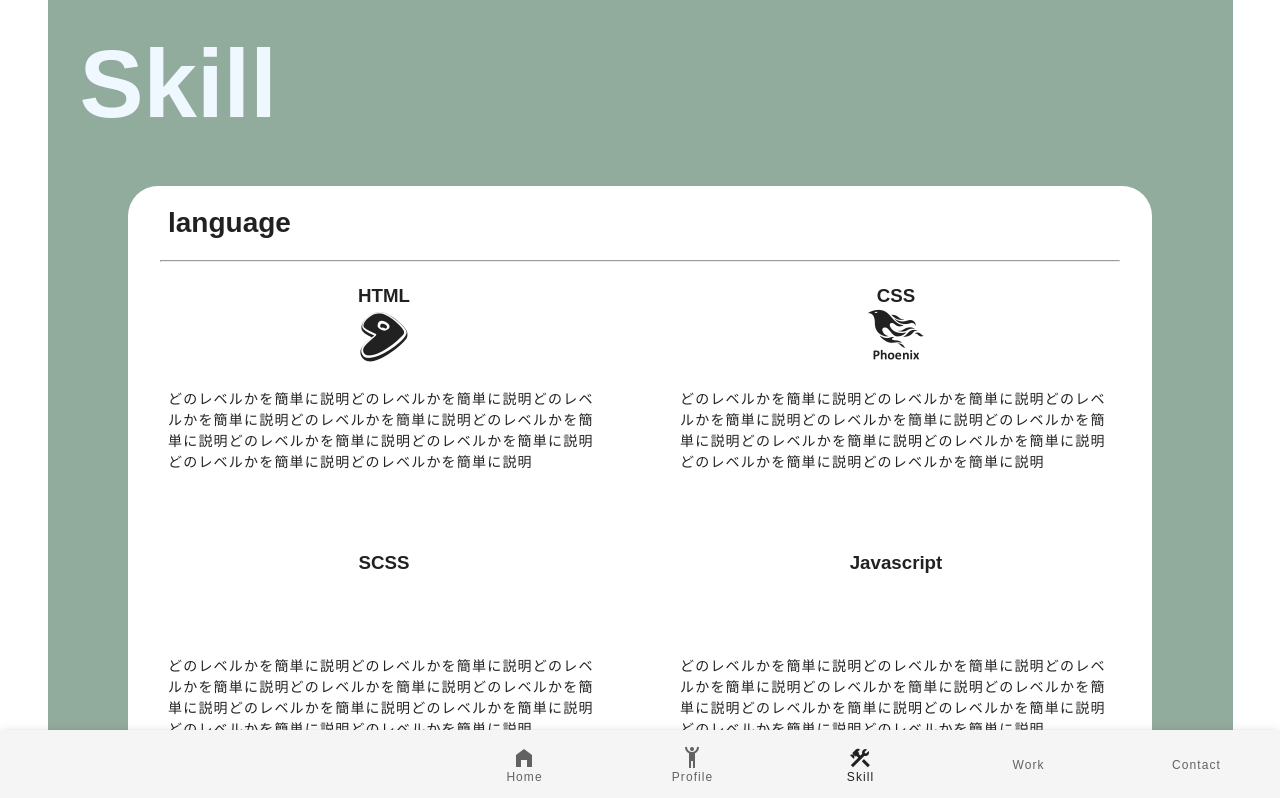
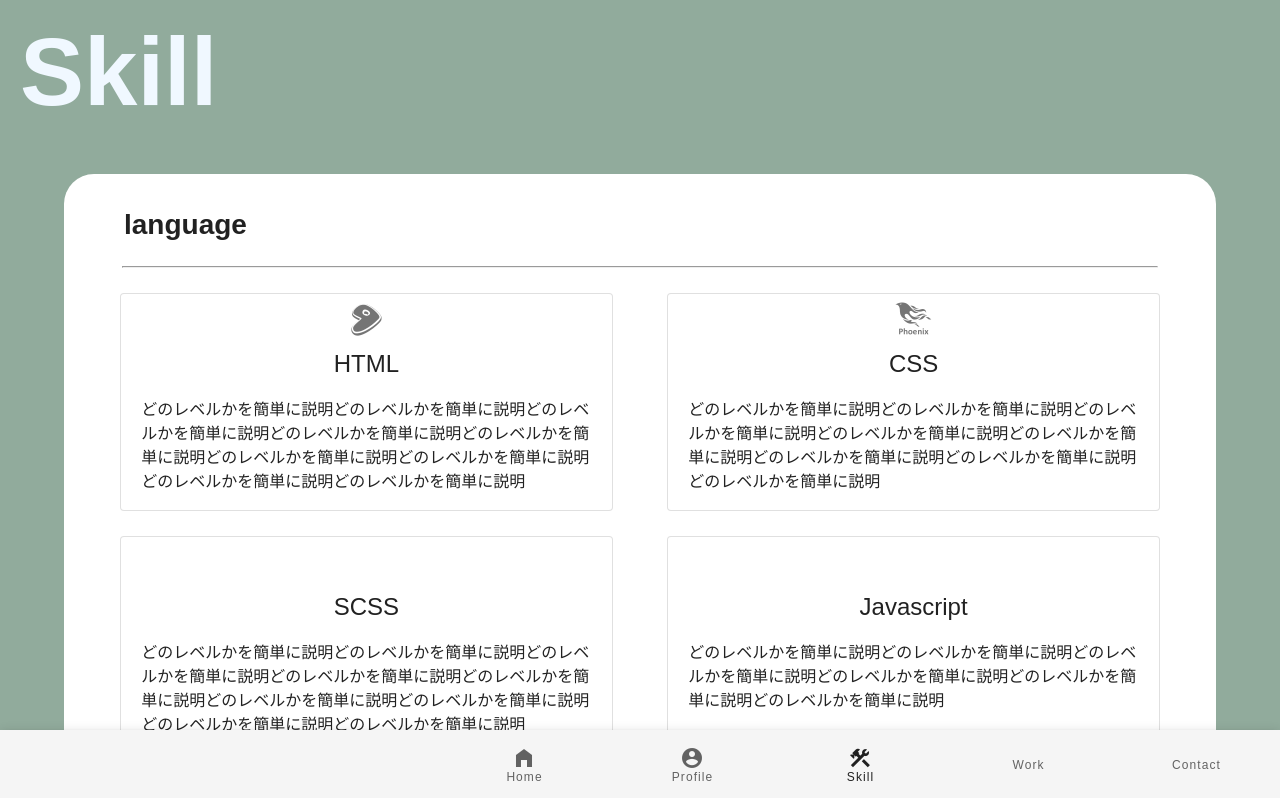
Before and after one commit to Shuki-Otowa/my-portofolio, a Vue app: page /skill in a window 1280 px wide. Shown: the top 798 px of the page. Built offline with nearby package versions, Linux system fonts and the light colour scheme; some icons are missing; what vue-typer would draw is missing.

Commit message:
Skillページをv-forを使用して再描画

```diff
--- a/src/App.vue
+++ b/src/App.vue
@@ -31,9 +31,10 @@ export default {
 * {
   margin: 0;
   padding: 0;
-  font-family: "Skia-Regular_Black", "ヒラギノ角ゴシック", "Hiragino Sans",
-    "ヒラギノ丸ゴ ProN", "Hiragino Maru Gothic ProN", "Osaka", YuGothic,
-    "Yu Gothic", "Yu Gothic UI", "メイリオ", Meiryo, sans-serif;
+  font-family: "Skia-Regular_Black", "TsukuARdGothic-Regular",
+    "ヒラギノ角ゴシック", "Hiragino Sans", "ヒラギノ丸ゴ ProN",
+    "Hiragino Maru Gothic ProN", "Osaka", YuGothic, "Yu Gothic", "Yu Gothic UI",
+    "メイリオ", Meiryo, sans-serif;
 }
 
 h2 {
@@ -67,4 +68,12 @@ h2 {
 .v-leave-active {
   transition: all 0.6s 0s ease;
 }
+
+@media screen and (max-width: 600px) {
+  h2 {
+    text-align: center;
+    font-size: 5rem;
+    margin-left: 0;
+  }
+}
 </style>
--- a/src/components/BottomNav.vue
+++ b/src/components/BottomNav.vue
@@ -23,7 +23,7 @@ export default {
       },
       {
         title: 'Profile',
-        icon: 'mdi-human-handsup',
+        icon: 'mdi-account-circle',
         path: '/profile'
       },
       {
--- a/src/components/Skill.vue
+++ b/src/components/Skill.vue
@@ -1,111 +1,165 @@
 <template>
-  <div class="container">
+  <div id="skill">
     <h2>Skill</h2>
     <div class="skill-container">
       <h3 class="skill-cards-title">language</h3>
       <hr />
-      <div class="skill-cards">
-        <div class="skill-card">
-          <h3>HTML</h3>
-          <i class="devicon-html5-plain skill-icon"></i>
-          <p class="skill-comment">
-            どのレベルかを簡単に説明どのレベルかを簡単に説明どのレベルかを簡単に説明どのレベルかを簡単に説明どのレベルかを簡単に説明どのレベルかを簡単に説明どのレベルかを簡単に説明どのレベルかを簡単に説明どのレベルかを簡単に説明
-          </p>
-        </div>
-        <div class="skill-card">
-          <h3>CSS</h3>
-          <i class="devicon-css3-plain skill-icon"></i>
-          <p class="skill-comment">
-            どのレベルかを簡単に説明どのレベルかを簡単に説明どのレベルかを簡単に説明どのレベルかを簡単に説明どのレベルかを簡単に説明どのレベルかを簡単に説明どのレベルかを簡単に説明どのレベルかを簡単に説明どのレベルかを簡単に説明
-          </p>
-        </div>
-        <div class="skill-card">
-          <h3>SCSS</h3>
-          <i class="devicon-sass-original skill-icon"></i>
-          <p class="skill-comment">
-            どのレベルかを簡単に説明どのレベルかを簡単に説明どのレベルかを簡単に説明どのレベルかを簡単に説明どのレベルかを簡単に説明どのレベルかを簡単に説明どのレベルかを簡単に説明どのレベルかを簡単に説明どのレベルかを簡単に説明
-          </p>
-        </div>
-        <div class="skill-card">
-          <h3>Javascript</h3>
-          <i class="devicon-javascript-plain skill-icon"></i>
-          <p class="skill-comment">
-            どのレベルかを簡単に説明どのレベルかを簡単に説明どのレベルかを簡単に説明どのレベルかを簡単に説明どのレベルかを簡単に説明どのレベルかを簡単に説明どのレベルかを簡単に説明どのレベルかを簡単に説明どのレベルかを簡単に説明
-          </p>
-        </div>
-        <div class="skill-card">
-          <h3>Vue</h3>
-          <i class="devicon-vuejs-plain skill-icon"></i>
-          <p class="skill-comment">
-            どのレベルかを簡単に説明どのレベルかを簡単に説明どのレベルかを簡単に説明どのレベルかを簡単に説明どのレベルかを簡単に説明どのレベルかを簡単に説明どのレベルかを簡単に説明どのレベルかを簡単に説明どのレベルかを簡単に説明
-          </p>
-        </div>
-        <div class="skill-card">
-          <h3>Git</h3>
-          <i class="devicon-git-plain skill-icon"></i>
-          <p class="skill-comment">
-            どのレベルかを簡単に説明どのレベルかを簡単に説明どのレベルかを簡単に説明どのレベルかを簡単に説明どのレベルかを簡単に説明どのレベルかを簡単に説明どのレベルかを簡単に説明どのレベルかを簡単に説明どのレベルかを簡単に説明
-          </p>
-        </div>
-        <div class="skill-card">
-          <h3>npm</h3>
-          <i class="devicon-npm-original-wordmark skill-icon"></i>
-          <p class="skill-comment">
-            どのレベルかを簡単に説明どのレベルかを簡単に説明どのレベルかを簡単に説明どのレベルかを簡単に説明どのレベルかを簡単に説明どのレベルかを簡単に説明どのレベルかを簡単に説明どのレベルかを簡単に説明どのレベルかを簡単に説明
-          </p>
-        </div>
-        <div class="skill-card">
-          <h3>firebase</h3>
-          <i class="devicon-firebase-plain skill-icon"></i>
-          <p class="skill-comment">
-            どのレベルかを簡単に説明どのレベルかを簡単に説明どのレベルかを簡単に説明どのレベルかを簡単に説明どのレベルかを簡単に説明どのレベルかを簡単に説明どのレベルかを簡単に説明どのレベルかを簡単に説明どのレベルかを簡単に説明
-          </p>
-        </div>
+      <div class="card-container">
+        <v-card
+          v-for="card in cards"
+          v-bind:key="card.title"
+          class="cards"
+          max-width="90%"
+          outlined
+        >
+          <v-list class="card">
+            <v-icon large>{{ card.icon }} </v-icon>
+            <v-list class="card-title">{{ card.title }}</v-list>
+            <v-list class="card-summary">{{ card.summary }}</v-list>
+          </v-list>
+        </v-card>
       </div>
     </div>
   </div>
 </template>
 
+<script>
+import "devicon";
+
+export default {
+  auth: false,
+  data() {
+    return {
+      cards: [
+        {
+          title: "HTML",
+          icon: "devicon-html5-plain",
+          summary:
+            "どのレベルかを簡単に説明どのレベルかを簡単に説明どのレベルかを簡単に説明どのレベルかを簡単に説明どのレベルかを簡単に説明どのレベルかを簡単に説明どのレベルかを簡単に説明どのレベルかを簡単に説明どのレベルかを簡単に説明",
+        },
+        {
+          title: "CSS",
+          icon: "devicon-css3-plain",
+
+          summary:
+            "どのレベルかを簡単に説明どのレベルかを簡単に説明どのレベルかを簡単に説明どのレベルかを簡単に説明どのレベルかを簡単に説明どのレベルかを簡単に説明どのレベルかを簡単に説明どのレベルかを簡単に説明",
+        },
+        {
+          title: "SCSS",
+          icon: "devicon-sass-plain",
+
+          summary:
+            "どのレベルかを簡単に説明どのレベルかを簡単に説明どのレベルかを簡単に説明どのレベルかを簡単に説明どのレベルかを簡単に説明どのレベルかを簡単に説明どのレベルかを簡単に説明どのレベルかを簡単に説明どのレベルかを簡単に説明",
+        },
+        {
+          title: "Javascript",
+          icon: "devicon-javascript-plain",
+          summary:
+            "どのレベルかを簡単に説明どのレベルかを簡単に説明どのレベルかを簡単に説明どのレベルかを簡単に説明どのレベルかを簡単に説明どのレベルかを簡単に説明",
+        },
+        {
+          title: "Vue",
+          icon: "devicon-vuejs-plain",
+          summary:
+            "どのレベルかを簡単に説明どのレベルかを簡単に説明どのレベルかを簡単に説明どのレベルかを簡単に説明どのレベルかを簡単に説明どのレベルかを簡単に説明",
+        },
+        {
+          title: "firebase",
+          icon: "devicon-firebase-plain",
+          summary:
+            "どのレベルかを簡単に説明どのレベルかを簡単に説明どのレベルかを簡単に説明どのレベルかを簡単に説明どのレベルかを簡単に説明どのレベルかを簡単に説明",
+        },
+        {
+          title: "npm",
+          icon: "devicon-npm-original-wordmark",
+          summary:
+            "どのレベルかを簡単に説明どのレベルかを簡単に説明どのレベルかを簡単に説明どのレベルかを簡単に説明どのレベルかを簡単に説明どのレベルかを簡単に説明",
+        },
+        {
+          title: "Git",
+          icon: "devicon-git-plain",
+          summary:
+            "どのレベルかを簡単に説明どのレベルかを簡単に説明どのレベルかを簡単に説明どのレベルかを簡単に説明どのレベルかを簡単に説明どのレベルかを簡単に説明",
+        },
+      ],
+    };
+  },
+};
+</script>
+
 <style scoped>
-hr {
-  width: 75vw;
-  margin: 0 auto;
+
+#skill {
+  -webkit-font-smoothing: antialiased;
+  -moz-osx-font-smoothing: grayscale;
+  background-color: #91ab9c;
+  padding-bottom: 100px;
 }
+
 .container {
-  background-color: #91AB9C;
-  height: 1600px;
+  background-color: #91ab9c;
 }
-.section-title {
-  display: flex;
-}
-.skill-cards-title {
-  font-size: 28px;
-  padding: 16px 40px;
-}
+
 .skill-container {
-  width: 80vw;
+  width: 90%;
   background-color: #fff;
   border-radius: 30px;
   margin: 0 auto;
+  padding: 30px 0;
 }
-.skill-icon {
-  font-size: 56px;
-}
-.skill-cards {
+
+.card-container {
+  width: 95%;
+  margin: 0 auto;
   display: grid;
   grid-template-columns: repeat(2, 1fr);
-  margin-top: 20px;
 }
-.skill-card {
+
+h2 {
+  color: aliceblue;
+  font-size: 6rem;
+  margin-left: 20px;
+  margin-bottom: 30px;
+}
+
+hr {
+  width: 90%;
   margin: 0 auto;
-  margin-bottom: 40px;
+}
+
+.skill-cards-title {
+  font-size: 28px;
+  padding: 0 60px 20px 60px;
+}
+
+.cards {
+  margin: 0 auto;
+  margin-top: 25px;
+  padding: 0 20px;
+}
+
+.card {
+  margin: 0 auto;
   text-align: center;
 }
-.skill-comment {
-  padding: 20px 40px;
+.card-title {
+  font-size: 24px;
+}
+
+.card-summary {
   text-align: left;
-  font-size: 14px;
-  letter-spacing: 1.2px;
+}
 
+@media screen and (max-width: 600px) {
+  hr {
+    width: 85%;
+    margin: 0 auto;
+  }
+  .skill-cards-title {
+    text-align: center;
+  }
+  .card-container {
+    grid-template-columns: repeat(1, 1fr);
+  }
 }
 </style>
```
